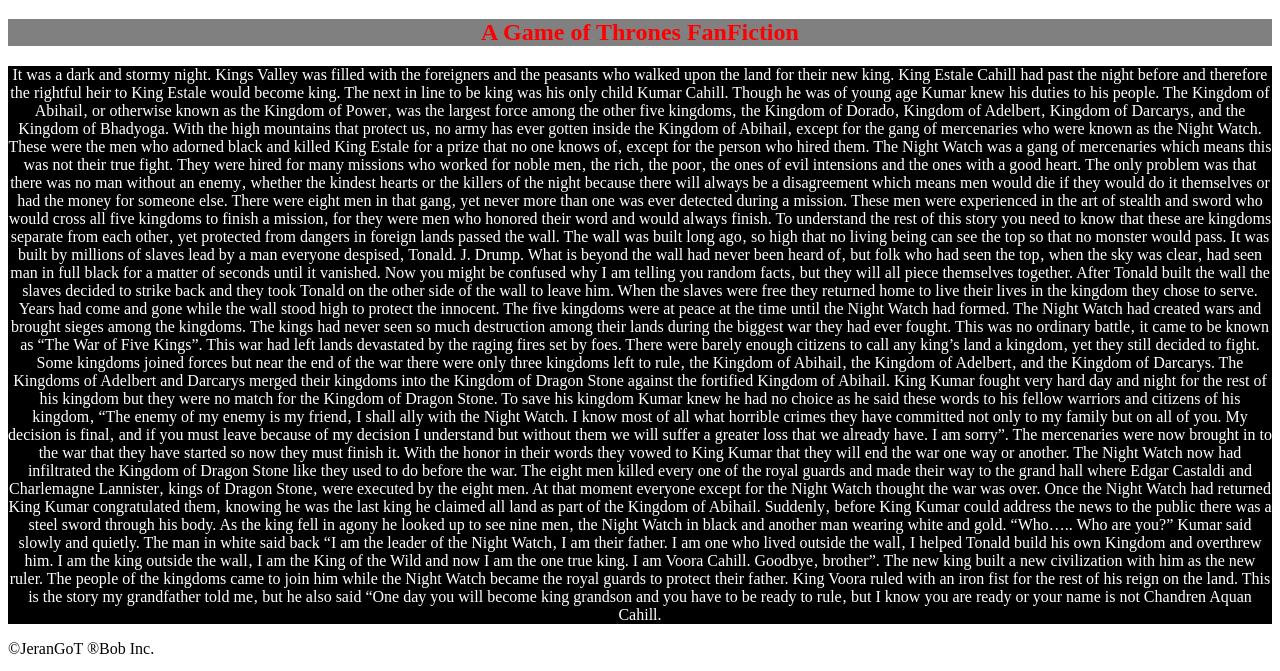
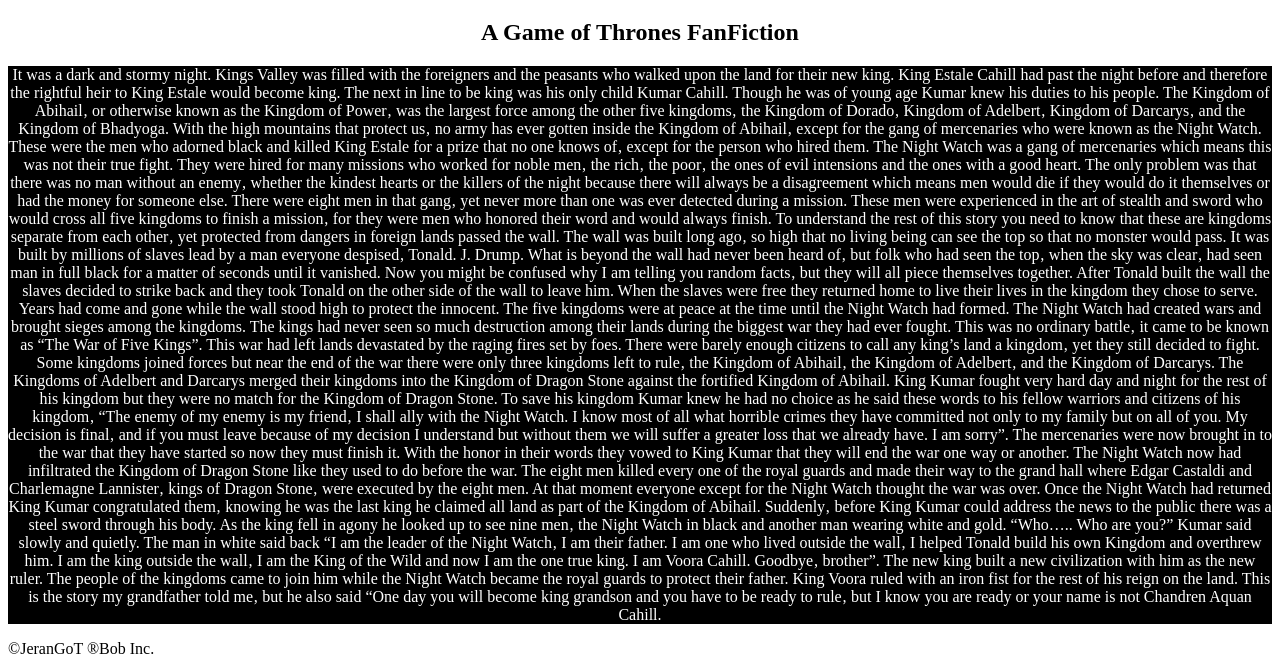
Before and after one commit to JeranJ/Home, a plain HTML site: page Second_Page.html in a window 1280 px wide. Shown: the part 61-732 px from the top of the page. Drawn offline with Linux system fonts and the light colour scheme.

Commit message:
Update Basic.css

```diff
--- a/Basic.css
+++ b/Basic.css
@@ -30,7 +30,7 @@
 	background-color: #000000;
 }
 
-#R, #Red{
+#R{
 	color: red;
 	background-color: rgb(128, 128, 128);
 }
```
